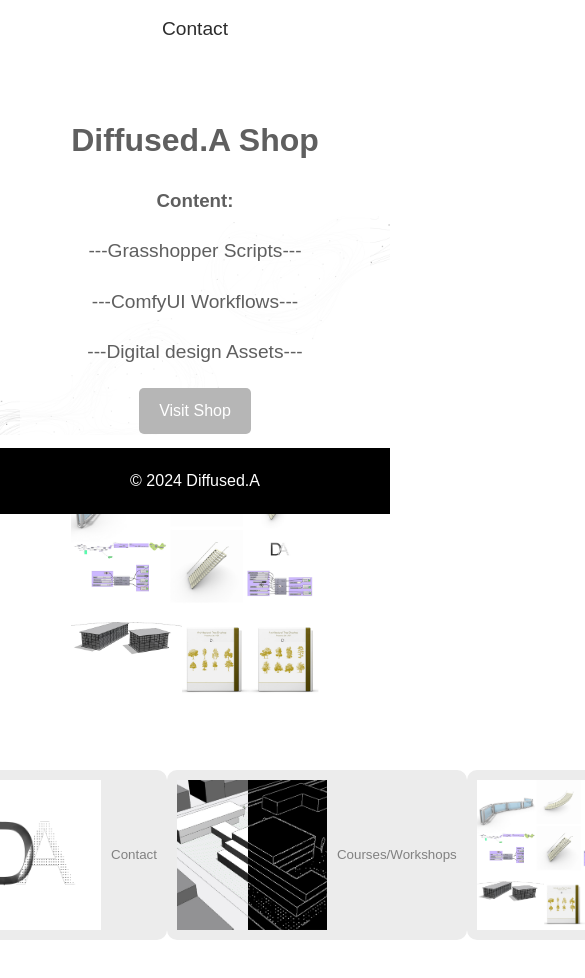
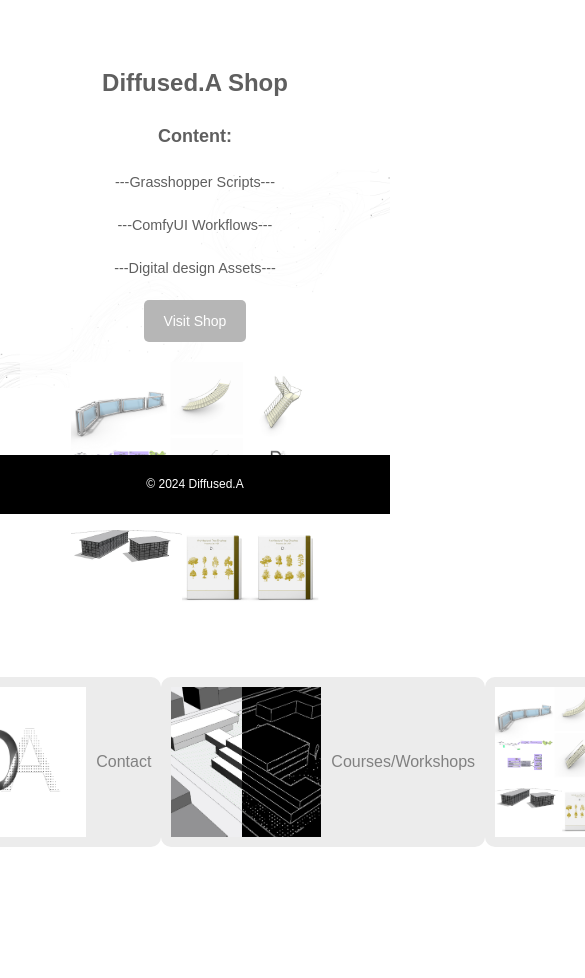
Before and after one commit to DiffusedA/diffused-a, a plain HTML site: page Shop.html in a window 390 px wide. Shown: the part 330-1308 px from the top of the page, 585 px wide, since content can reach past the window. After the commit the page ends 1218 px from the top, so only its background shows below. Drawn offline with Linux system fonts and the light colour scheme.

Commit message:
Add files via upload

```diff
--- a/styles.css
+++ b/styles.css
@@ -16,6 +16,64 @@ body {
     background-position: center;
     background-repeat: no-repeat; /* Prevents the image from repeating */
 }
+
+/* Media Query for Mobile Devices */
+@media screen and (max-width: 768px) {
+    body {
+        font-size: 14px; /* Adjust font size */
+    }
+
+    h1, h2, h3 {
+        font-size: 18px; /* Smaller headers for mobile */
+    }
+
+    .header-image {
+        width: 100%; /* Make the header image responsive */
+        height: auto;
+    }
+
+    nav ul {
+        padding: 0;
+        text-align: center;
+    }
+
+    nav ul li {
+        display: inline-block;
+        margin-right: 15px;
+    }
+
+    button {
+        width: 100%; /* Make buttons full width on mobile */
+        padding: 15px;
+        font-size: 16px;
+    }
+
+    .Image {
+        max-width: 100%; /* Make images fit on mobile */
+        height: auto;
+    }
+}
+
+/* Media Query for Very Small Screens (e.g., mobile phones) */
+@media screen and (max-width: 480px) {
+    body {
+        font-size: 12px;
+    }
+
+    h1, h2 {
+        font-size: 16px;
+    }
+
+    .header-image {
+        width: 100%;
+        height: auto;
+    }
+
+    .button-link {
+        font-size: 14px;
+    }
+}
+
 
 /* Header */
 header {
```
